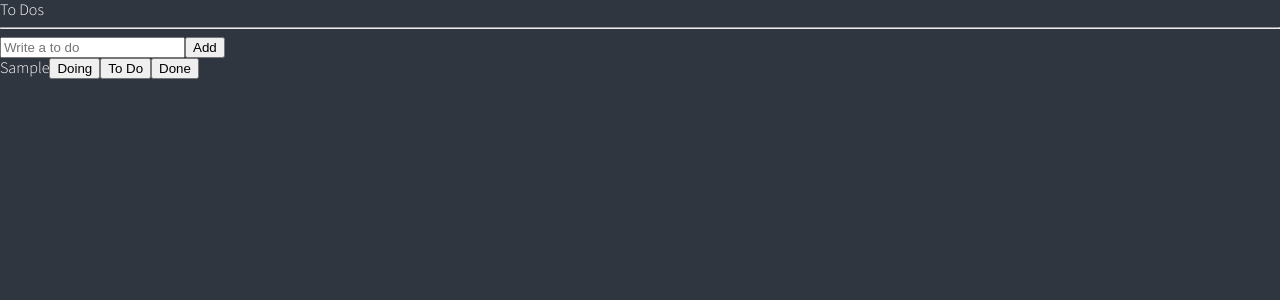
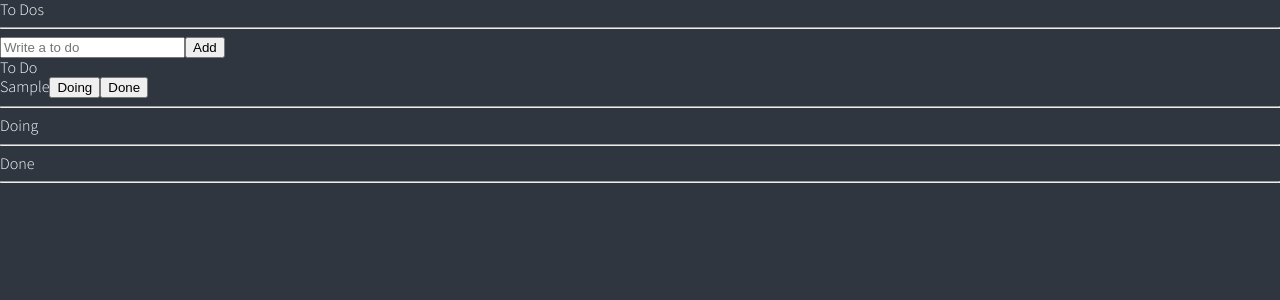
Before and after one commit to iamidlek/Exr-ReactMclass-todo, a React (Create React App) app: page / in a window 1280 px wide. Both pictures are taken after typing "Sample" into the empty fields and a click on the button "Add". Shown: the top 300 px of the page. Built offline with nearby package versions, Linux system fonts and the light colour scheme.

Commit message:
recoil selector

```diff
--- a/src/atoms.tsx
+++ b/src/atoms.tsx
@@ -1,4 +1,4 @@
-import { atom } from "recoil";
+import { atom, selector } from "recoil";
 
 export interface IToDo {
   text: string;
@@ -10,3 +10,17 @@
   key: "toDo",
   default: [],
 });
+
+// selector atom의 output을 변경시킴
+// computed 같은 느낌
+export const toDoSelector = selector({
+  key: "toDoSelector",
+  get: ({ get }) => {
+    const toDos = get(toDoState);
+    return [
+      toDos.filter((toDo) => toDo.category === "TO_DO"),
+      toDos.filter((toDo) => toDo.category === "DOING"),
+      toDos.filter((toDo) => toDo.category === "DONE"),
+    ];
+  },
+});
--- a/src/components/ToDo.tsx
+++ b/src/components/ToDo.tsx
@@ -1,12 +1,54 @@
-import { IToDo } from "../atoms";
+import React from "react";
+import { useSetRecoilState } from "recoil";
+import { IToDo, toDoState } from "../atoms";
 
-function ToDo({ text }: IToDo) {
+function ToDo({ text, category, id }: IToDo) {
+  const setToDos = useSetRecoilState(toDoState);
+  const onClick = (event: React.MouseEvent<HTMLButtonElement>) => {
+    const {
+      currentTarget: { name },
+    } = event;
+    // 카테고리 변경
+    setToDos((oldToDos) => {
+      const targetIndex = oldToDos.findIndex((toDo) => toDo.id === id);
+      const newToDo = { text, id, category: name as IToDo["category"] };
+      return [
+        ...oldToDos.slice(0, targetIndex),
+        newToDo,
+        ...oldToDos.slice(targetIndex + 1),
+      ];
+    });
+    // 다른 방법
+    // setToDos((prevTodos) => {
+    //   const targetIndex = prevTodos.findIndex((todo) => todo.id === id);
+    //   const newTodo: IToDo = {
+    //     id,
+    //     text,
+    //     category: name as IToDo["category"],
+    //   };
+    //   const newTodos = [...prevTodos]; // create new array
+    //   newTodos.splice(targetIndex, 1, newTodo);
+    //   return newTodos;
+    // });
+  };
   return (
     <li>
       <span>{text}</span>
-      <button>Doing</button>
-      <button>To Do</button>
-      <button>Done</button>
+      {category !== "DOING" && (
+        <button name="DOING" onClick={onClick}>
+          Doing
+        </button>
+      )}
+      {category !== "TO_DO" && (
+        <button name="TO_DO" onClick={onClick}>
+          To Do
+        </button>
+      )}
+      {category !== "DONE" && (
+        <button name="DONE" onClick={onClick}>
+          Done
+        </button>
+      )}
     </li>
   );
 }
--- a/src/components/ToDoList.tsx
+++ b/src/components/ToDoList.tsx
@@ -1,20 +1,37 @@
 import { useRecoilValue } from "recoil";
-import { toDoState } from "../atoms";
+import { toDoSelector, toDoState } from "../atoms";
 import CreateToDo from "./CreateToDo";
 import ToDo from "./ToDo";
 
 function ToDoList() {
-  const toDos = useRecoilValue(toDoState);
+  // const toDos = useRecoilValue(toDoState);
+  const [toDo, doing, done] = useRecoilValue(toDoSelector);
   return (
     <div>
       <h1>To Dos</h1>
       <hr />
       <CreateToDo />
+      <h2>To Do</h2>
       <ul>
-        {toDos.map((toDo) => (
+        {toDo.map((toDo) => (
           <ToDo key={toDo.id} {...toDo} />
         ))}
       </ul>
+      <hr />
+      <h2>Doing</h2>
+      <ul>
+        {doing.map((toDo) => (
+          <ToDo key={toDo.id} {...toDo} />
+        ))}
+      </ul>
+      <hr />
+      <h2>Done</h2>
+      <ul>
+        {done.map((toDo) => (
+          <ToDo key={toDo.id} {...toDo} />
+        ))}
+      </ul>
+      <hr />
     </div>
   );
 }
```
